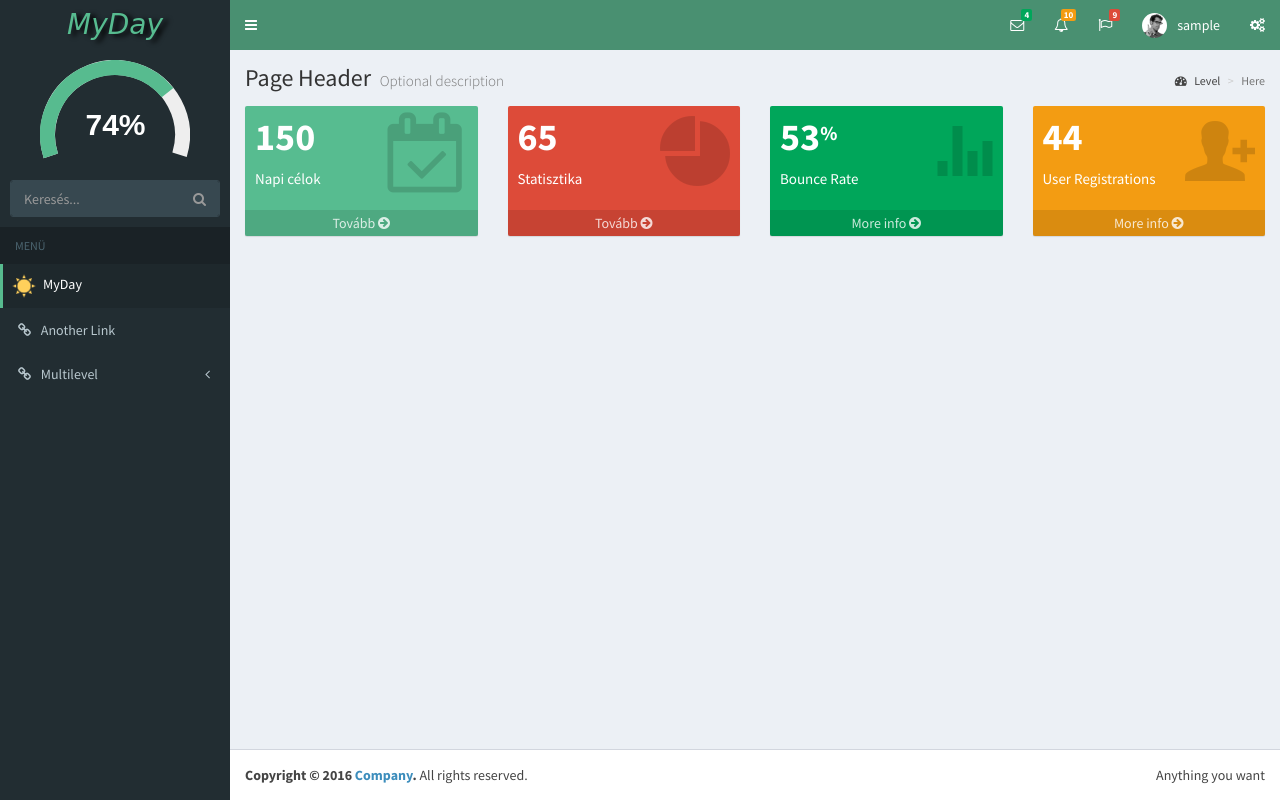
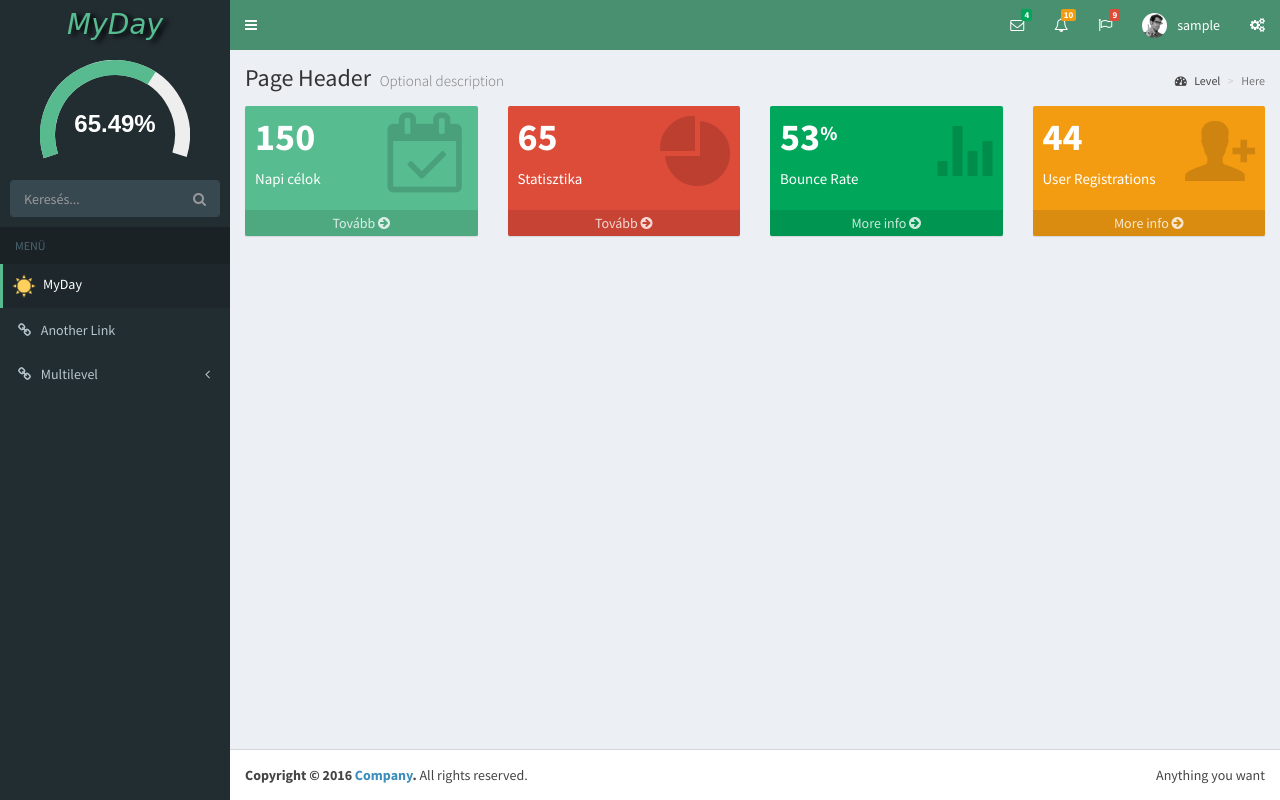
Before and after one commit to growupk/MyDay, a PHP site: page /AdminLTE-2.3.11/starter.php in a window 1280 px wide. Run offline with PHP 8.4, Linux system fonts and the light colour scheme; the visitor is signed in with stand-in values (Sample User, id 1); data that the repository does not hold is empty; style sheets or scripts are compiled from the project's sources; some libraries are stand-ins or nearby versions; some web fonts are replaced.

Commit message:
finalCountdown

```diff
--- a/myday/AdminLTE-2.3.11/starter.php
+++ b/myday/AdminLTE-2.3.11/starter.php
@@ -237,7 +237,8 @@ desired effect
       <!-- Sidebar user panel (optional) -->
       <div class="user-panel">
         <div class="main-day-charts text-center">
-          <input type="text" class="knob" data-thickness="0.2" data-anglearc="215" data-angleoffset="-108" value="74" data-width="150" data-height="150" data-fgcolor="#57bb8f">
+          <span class="finalCountdown"></span>
+          <input type="text" class="knob" data-thickness="0.2" data-anglearc="215" data-angleoffset="-108" value="30.5" data-width="150" data-height="150" data-fgcolor="#57bb8f">
         </div>
       </div>
 
@@ -462,6 +463,7 @@ desired effect
 
 <!-- jQuery 2.2.3 -->
 <script src="plugins/jQuery/jquery-2.2.3.min.js"></script>
+<script src="../js/function.js"></script>
 <!-- Bootstrap 3.3.6 -->
 <script src="bootstrap/js/bootstrap.min.js"></script>
 <!-- AdminLTE App -->
--- a/myday/css/admin-menu.css
+++ b/myday/css/admin-menu.css
@@ -28,7 +28,27 @@
   position: relative;
   margin-left: -8px;
   margin-right: 5px; }
-.wrapper .sidebar-menu.left li.active > a, .wrapper .sidebar-menu.left li:hover > a {
+.wrapper .sidebar-menu.left li.active > a,
+.wrapper .sidebar-menu.left li:hover > a {
   border-left-color: #57bb8f; }
 
+.main-day-charts.text-center {
+  position: relative; }
+  .main-day-charts.text-center .finalCountdown {
+    position: absolute;
+    color: white;
+    width: 100%;
+    text-align: center;
+    left: 0;
+    top: 50px;
+    font-style: normal;
+    font-variant: normal;
+    font-weight: bold;
+    font-stretch: normal;
+    font-size: 24px;
+    line-height: normal;
+    font-family: Arial;
+    text-align: center;
+    color: white; }
+
 /*# sourceMappingURL=admin-menu.css.map */
--- a/myday/js/function.js
+++ b/myday/js/function.js
@@ -1,3 +1,18 @@
-$(document).ready(function(){
-    $('.ui-timepicker-input').timepicker({ 'scrollDefault': 'now' });
+$(document).ready(function () {
+    //$('.ui-timepicker-input').timepicker({ 'scrollDefault': 'now' });
+    function setKnobTime() {
+        var currDate = new Date();
+        var hours = currDate.getHours();
+        var mins = currDate.getMinutes();
+        var day = 1440;
+        var timeRemaining = day - (mins + hours * 60);
+        var timePassed = day - timeRemaining;
+        percentage = ((timePassed / day)*100).toFixed(2);
+        $('input.knob').attr("value", percentage).css("display", "none");
+        $('span.finalCountdown').text(percentage+"%");
+    }
+    setKnobTime();
+    setInterval(function(){
+        setKnobTime();
+    }, 5000);
 });
--- a/myday/sass/admin-menu.scss
+++ b/myday/sass/admin-menu.scss
@@ -1,52 +1,75 @@
 @import url('https://fonts.googleapis.com/css?family=Lily+Script+One');
-.wrapper{
-  .user-panel{
+.wrapper {
+  .user-panel {
     max-height: 120px;
   }
-  .main-header{
-    .logo{
-      background-color: transparent/*#3d6852*/;
-      .logo-lg{
+  .main-header {
+    .logo {
+      background-color: transparent/*#3d6852*/
+      ;
+      .logo-lg {
         font-size: 28px;
         color: #57BC90;
         text-shadow: 5px 2px 5px #000;
         font-style: italic;
         font-family: 'Lily Script One', cursive;
       }
-      &:hover{
+      &:hover {
         background-color: transparent;
       }
-      .logo-mini{
+      .logo-mini {
         color: #57BC90;
         text-shadow: 5px 2px 5px #000;
         font-style: italic;
         font-family: 'Lily Script One', cursive;
       }
     }
-    .navbar{
+    .navbar {
       background-color: #499071;
-      .sidebar-toggle:hover{
+      .sidebar-toggle:hover {
         background-color: transparent;
       }
     }
   }
-  .sidebar-menu.left{
-    .sun{
-      a{
+  .sidebar-menu.left {
+    .sun {
+      a {
         padding-top: 8px;
         padding-bottom: 8px;
       }
     }
-    li{
-      #sun-logo{
+    li {
+      #sun-logo {
         height: 28px;
         position: relative;
         margin-left: -8px;
         margin-right: 5px;
       }
     }
-    li.active>a, li:hover>a{
+    li.active>a,
+    li:hover>a {
       border-left-color: #57bb8f;
     }
   }
 }
+
+.main-day-charts.text-center {
+  position: relative;
+  .finalCountdown {
+    position: absolute;
+    color: white;
+    width: 100%;
+    text-align: center;
+    left: 0;
+    top: 50px;
+    font-style: normal;
+    font-variant: normal;
+    font-weight: bold;
+    font-stretch: normal;
+    font-size: 24px;
+    line-height: normal;
+    font-family: Arial;
+    text-align: center;
+    color: rgb(255, 255, 255);
+  }
+}
```
Also changed, not shown: 1 other file.
